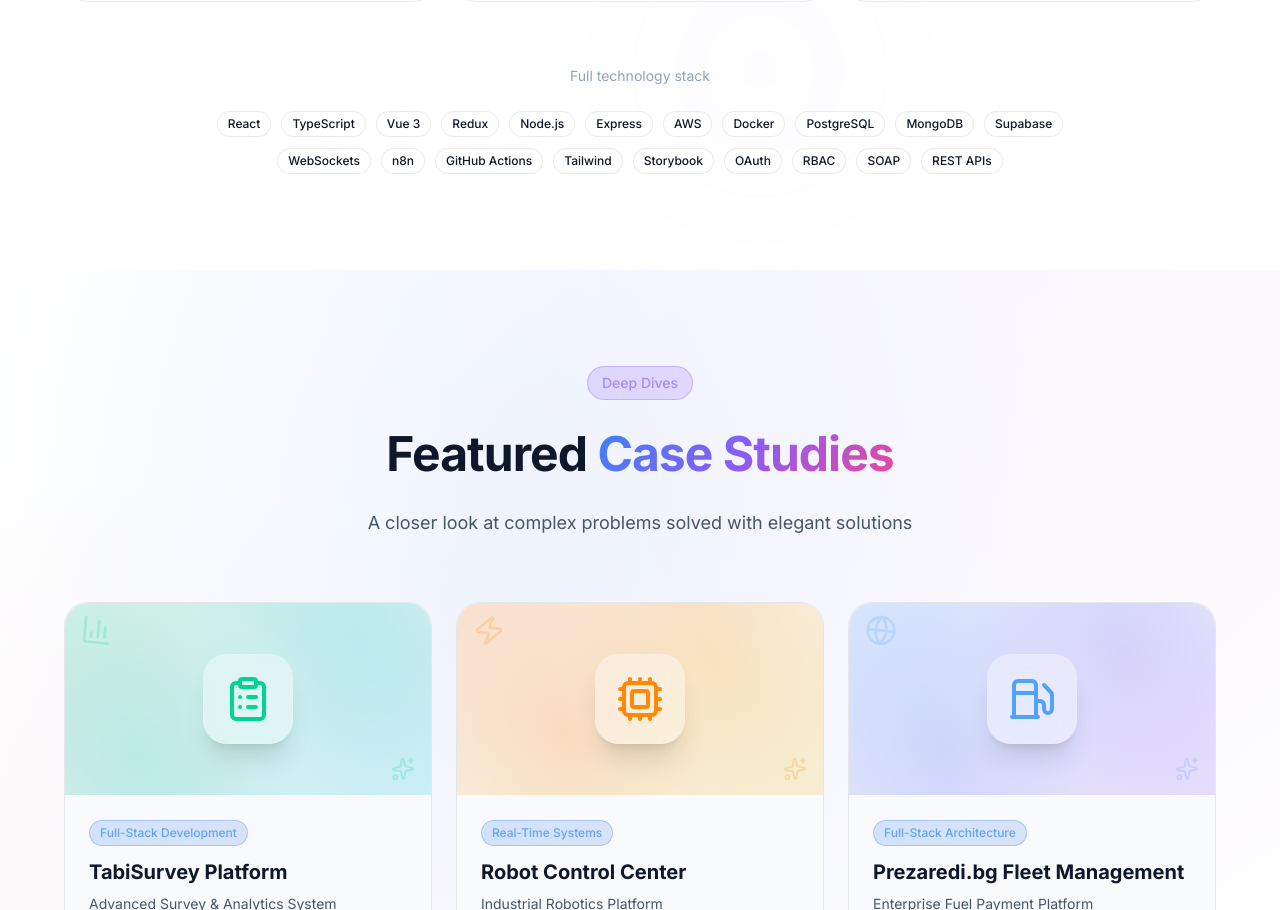
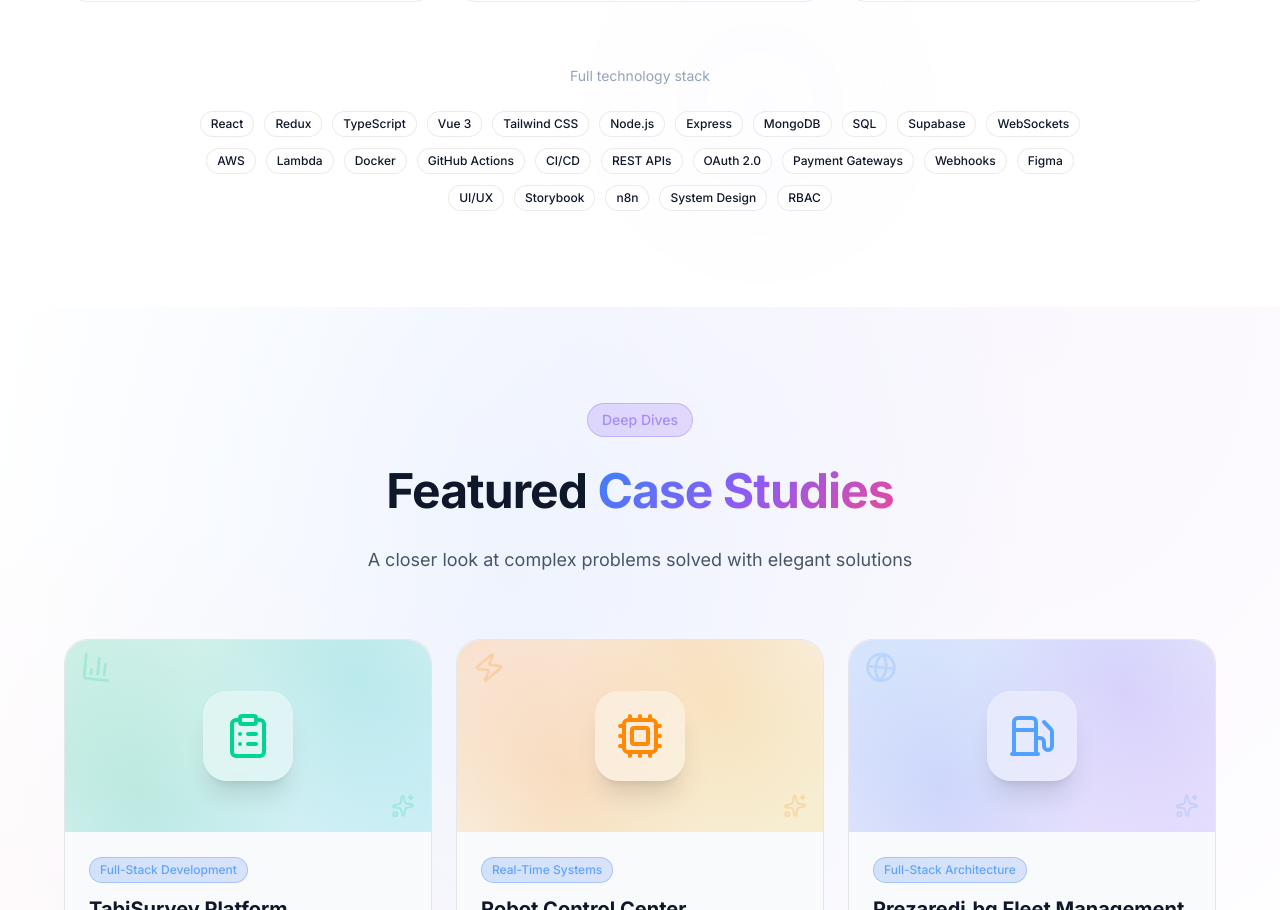
Before and after one commit to gdkxperience/Resume-Landing-Page, a React (Vite) app: page / in a window 1280 px wide. Shown: the part 6527-7437 px from the top of the page. Built offline with nearby package versions, Linux system fonts and the light colour scheme.

Commit message:
Update full technology stack with all current skills

```diff
--- a/src/components/Skills.tsx
+++ b/src/components/Skills.tsx
@@ -208,9 +208,10 @@ export function Skills() {
         >
           <p className="text-sm text-[var(--text-muted)] mb-6">Full technology stack</p>
           <div className="flex flex-wrap justify-center gap-2.5 max-w-4xl mx-auto">
-            {['React', 'TypeScript', 'Vue 3', 'Redux', 'Node.js', 'Express', 'AWS', 'Docker',
-              'PostgreSQL', 'MongoDB', 'Supabase', 'WebSockets', 'n8n', 'GitHub Actions',
-              'Tailwind', 'Storybook', 'OAuth', 'RBAC', 'SOAP', 'REST APIs'].map((tech, index) => (
+            {['React', 'Redux', 'TypeScript', 'Vue 3', 'Tailwind CSS', 'Node.js', 'Express',
+              'MongoDB', 'SQL', 'Supabase', 'WebSockets', 'AWS', 'Lambda', 'Docker',
+              'GitHub Actions', 'CI/CD', 'REST APIs', 'OAuth 2.0', 'Payment Gateways', 'Webhooks',
+              'Figma', 'UI/UX', 'Storybook', 'n8n', 'System Design', 'RBAC'].map((tech, index) => (
               <motion.div
                 key={tech}
                 initial={{ opacity: 0, scale: 0.8, y: 10 }}
```
